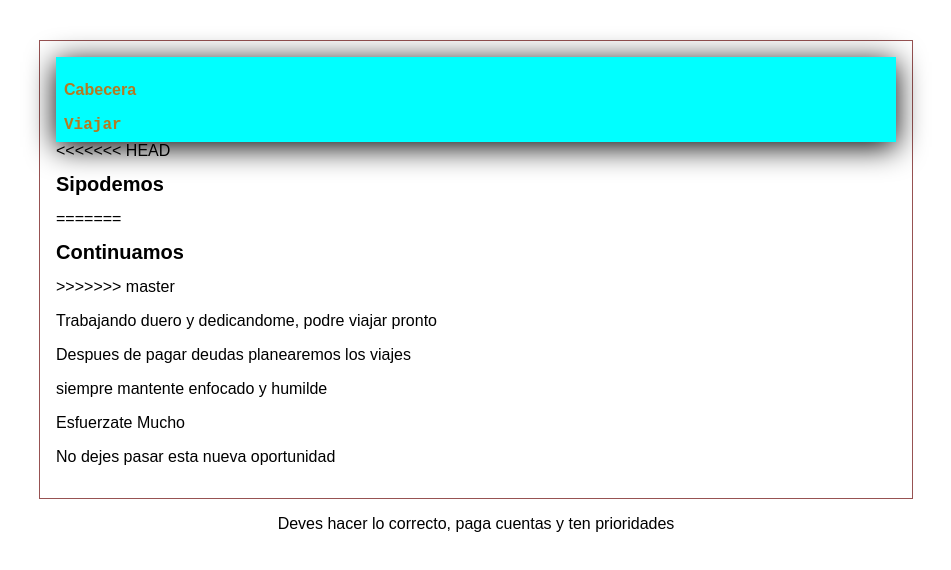
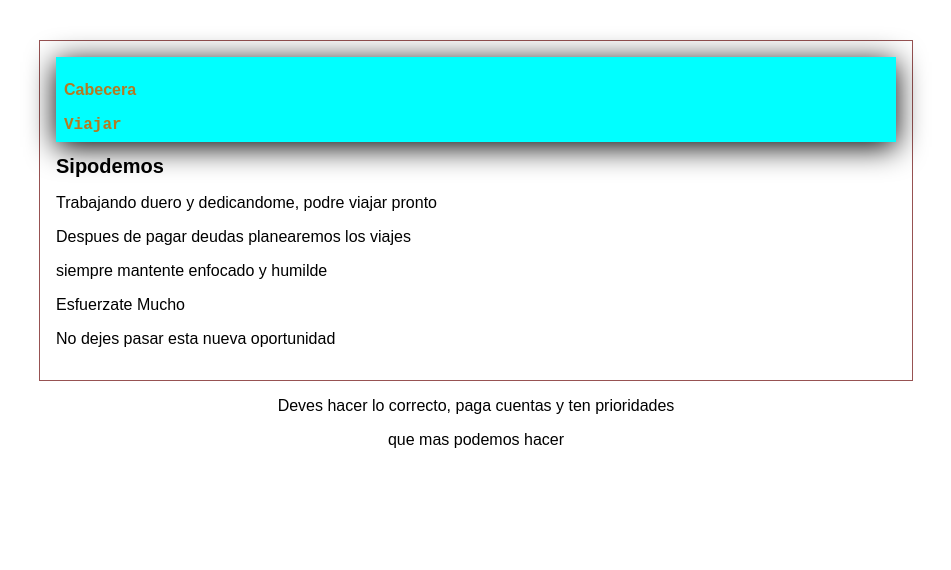
Before and after one commit to Sr0Horus/pruebas-de-git, a plain HTML site: page index.html in a window 1280 px wide. Shown: the whole page, without its empty margins (164-1115 px from the left). Drawn offline with Linux system fonts and the light colour scheme.

Commit message:
cambios inutiles

```diff
--- a/index.html
+++ b/index.html
@@ -12,11 +12,7 @@
             <p>Cabecera</p> <samp>Viajar</samp>
         </div>
         <div id="post">
-<<<<<<< HEAD
         <h1>Sipodemos</h1>
-=======
-        <h1>Continuamos</h1>
->>>>>>> master
         <p>Trabajando duero y dedicandome, podre viajar pronto</p>
         </div>
         <div>
@@ -27,5 +23,6 @@
         </div>
     </div>
     <p>Deves hacer lo correcto, paga cuentas y ten prioridades</p>
+    <p>que mas podemos hacer</p>
 </body>
 </html>
```
